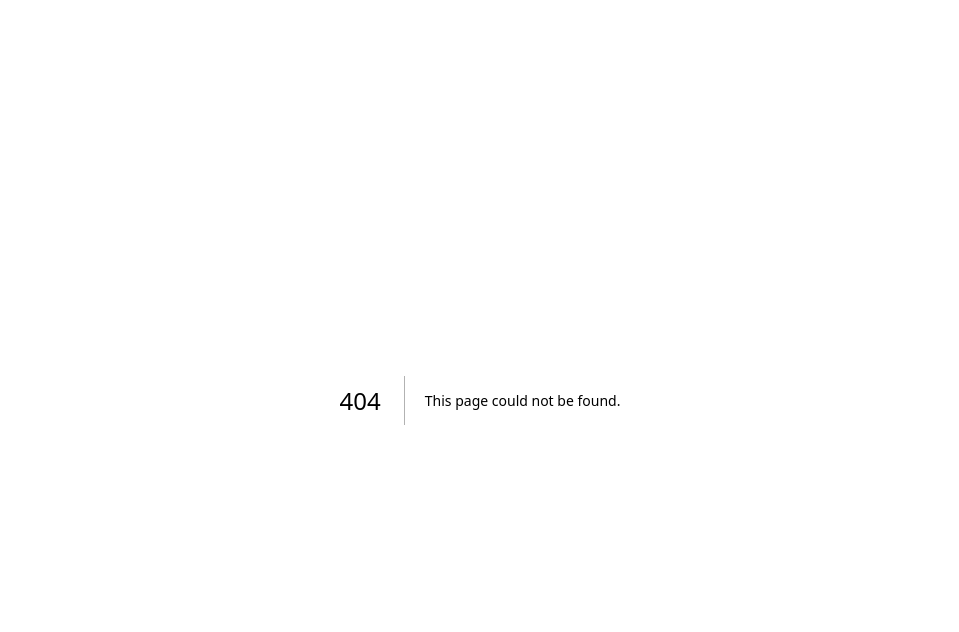
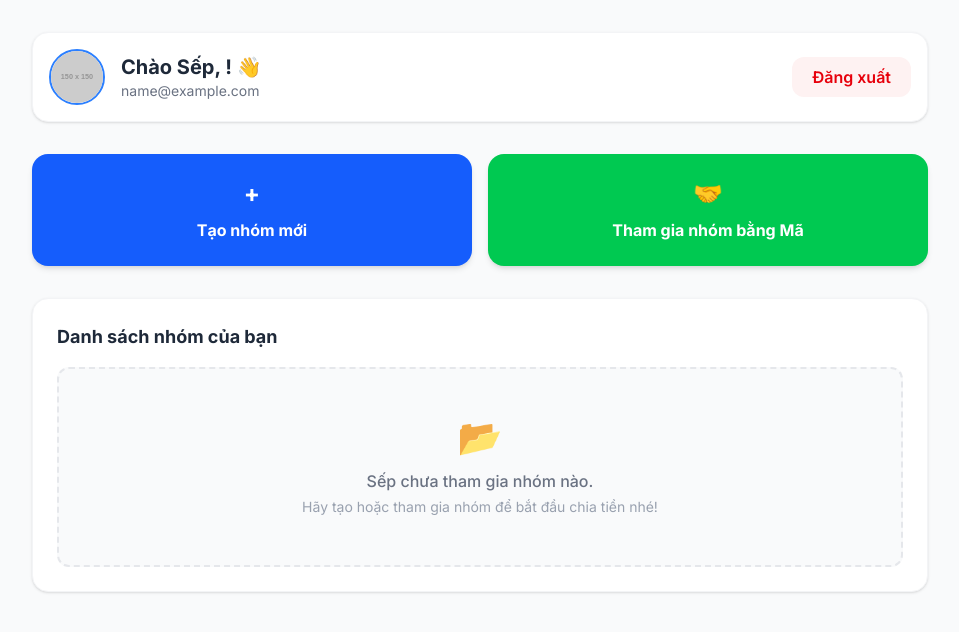
Before and after one commit to tanganhkiet09112005-blip/split-bill-frontend, a Next.js app: page /dashboard in a window 1280 px wide. Before the commit this address had no page. Shown: the top 632 px of the page, without its empty margins (160-1119 px from the left). Built offline with nearby package versions, Linux system fonts and the light colour scheme; sample sign-in values are in the browser's storage.

Commit message:
feat: Tích hợp giao diện Đăng nhập xịn sò và fix logic Google Login

```diff
--- /dev/null
+++ b/src/app/dashboard/page.tsx
@@ -0,0 +1,86 @@
+"use client";
+import { useEffect, useState } from "react";
+import { useRouter } from "next/navigation";
+
+export default function DashboardPage() {
+  const [user, setUser] = useState<any>(null);
+  const router = useRouter();
+
+  // Kiểm tra xem Sếp đã có vé vào cửa (đăng nhập) chưa
+  useEffect(() => {
+    const storedUser = localStorage.getItem("user");
+    if (!storedUser) {
+      router.push("/login"); // Chưa có thì mời về trang Login
+    } else {
+      setUser(JSON.parse(storedUser));
+    }
+  }, [router]);
+
+  // Nếu đang load thì hiện chữ này
+  if (!user) return <div className="flex items-center justify-center min-h-screen text-xl font-bold text-gray-600">Đang tải dữ liệu PAYSHARE...</div>;
+
+  const handleLogout = () => {
+    localStorage.removeItem("token");
+    localStorage.removeItem("user");
+    router.push("/login");
+  };
+
+  return (
+    <div className="min-h-screen bg-gray-50 p-4 md:p-8">
+      <div className="max-w-4xl mx-auto">
+
+        {/* Header: Thông tin Sếp và nút Đăng xuất */}
+        <div className="flex flex-col md:flex-row justify-between items-center bg-white p-4 rounded-2xl shadow-sm mb-8 border border-gray-100">
+          <div className="flex items-center gap-4 mb-4 md:mb-0">
+            <img
+              src={user.avatar || "https://via.placeholder.com/150"}
+              alt="Avatar"
+              className="w-14 h-14 rounded-full border-2 border-blue-500 object-cover"
+            />
+            <div>
+              <h2 className="text-xl font-bold text-gray-800">Chào Sếp, {user.fullName}! 👋</h2>
+              <p className="text-sm text-gray-500">{user.email}</p>
+            </div>
+          </div>
+          <button
+            onClick={handleLogout}
+            className="bg-red-50 hover:bg-red-100 text-red-600 font-semibold px-5 py-2 rounded-xl transition duration-200"
+          >
+            Đăng xuất
+          </button>
+        </div>
+
+        {/* Nút Hành động siêu to khổng lồ */}
+        <div className="grid grid-cols-1 md:grid-cols-2 gap-4 mb-8">
+          <button
+            onClick={() => alert("Chuẩn bị mở Popup Tạo nhóm...")}
+            className="bg-blue-600 hover:bg-blue-700 text-white p-6 rounded-2xl font-bold shadow-md transition transform hover:-translate-y-1"
+          >
+            <span className="text-2xl block mb-2">+</span>
+            Tạo nhóm mới
+          </button>
+          <button
+            onClick={() => alert("Chuẩn bị mở Popup Nhập mã nhóm...")}
+            className="bg-green-500 hover:bg-green-600 text-white p-6 rounded-2xl font-bold shadow-md transition transform hover:-translate-y-1"
+          >
+            <span className="text-2xl block mb-2">🤝</span>
+            Tham gia nhóm bằng Mã
+          </button>
+        </div>
+
+        {/* Khu vực danh sách nhóm */}
+        <div className="bg-white p-6 rounded-2xl shadow-sm border border-gray-100">
+          <h3 className="text-lg font-bold text-gray-800 mb-4">Danh sách nhóm của bạn</h3>
+
+          {/* Tạm thời hiển thị trạng thái trống */}
+          <div className="flex flex-col items-center justify-center py-12 border-2 border-dashed border-gray-200 rounded-xl bg-gray-50">
+            <span className="text-4xl mb-3">📂</span>
+            <p className="text-gray-500 font-medium">Sếp chưa tham gia nhóm nào.</p>
+            <p className="text-gray-400 text-sm mt-1">Hãy tạo hoặc tham gia nhóm để bắt đầu chia tiền nhé!</p>
+          </div>
+        </div>
+
+      </div>
+    </div>
+  );
+}
--- /dev/null
+++ b/src/app/login/LoginForm.tsx
@@ -0,0 +1,52 @@
+"use client";
+import { GoogleLogin } from "@react-oauth/google";
+import { useRouter } from "next/navigation";
+
+export default function LoginPage() {
+  const router = useRouter();
+
+  const handleGoogleLogin = async (credentialResponse: any) => {
+    const googleToken = credentialResponse.credential;
+
+    try {
+      // Bắn token lên Backend Render của Sếp để xác thực
+      const res = await fetch("https://split-bill-backend-5srl.onrender.com/api/auth/google", {
+        method: "POST",
+        headers: {
+          "Content-Type": "application/json",
+        },
+        body: JSON.stringify({ token: googleToken }),
+      });
+
+      const data = await res.json();
+
+      if (res.ok) {
+        // Lưu thông tin Sếp vào máy và chuyển qua Dashboard
+        localStorage.setItem("token", data.token);
+        localStorage.setItem("user", JSON.stringify(data));
+        alert(`Chào mừng ${data.fullName} đến với PAYSHARE!`);
+        router.push("/dashboard"); // Đổi thành link trang chủ của Sếp
+      } else {
+        alert("Lỗi đăng nhập: " + data);
+      }
+    } catch (error) {
+      console.error("Lỗi kết nối Backend:", error);
+    }
+  };
+
+  return (
+    <div className="flex flex-col items-center justify-center min-h-screen bg-gray-100">
+      <div className="p-8 bg-white rounded-lg shadow-md">
+        <h1 className="text-2xl font-bold mb-6 text-center">Đăng nhập PAYSHARE</h1>
+
+        {/* Nút Google thần thánh xuất hiện ở đây */}
+        <GoogleLogin
+          onSuccess={handleGoogleLogin}
+          onError={() => {
+            console.log("Đăng nhập Google thất bại!");
+          }}
+        />
+      </div>
+    </div>
+  );
+}
--- a/src/app/login/page.tsx
+++ b/src/app/login/page.tsx
@@ -1,22 +1,25 @@
 "use client";
 
 import { useState } from "react";
+import { useRouter } from "next/navigation";
 import { Inter } from "next/font/google";
 import { Loader2 } from "lucide-react";
 import toast, { Toaster } from "react-hot-toast";
-import { GoogleLogin } from "@react-oauth/google"; // Dùng Component này để lấy ID Token dễ nhất
+import { GoogleLogin } from "@react-oauth/google";
 
 const sans = Inter({ subsets: ["latin"], weight: ["400", "500", "600", "700", "800"] });
 
 export default function LoginPage() {
+  const router = useRouter();
   const [isLoading, setIsLoading] = useState(false);
   const [email, setEmail] = useState("");
   const [password, setPassword] = useState("");
   const [error, setError] = useState("");
 
+  // Tự động dùng URL của Render
   const API_URL = process.env.NEXT_PUBLIC_API_URL || "https://split-bill-backend-5srl.onrender.com/api";
 
-  // --- 1. XỬ LÝ ĐĂNG NHẬP THÔNG THƯỜNG ---
+  // --- 1. XỬ LÝ ĐĂNG NHẬP BẰNG TÀI KHOẢN THƯỜNG ---
   const handleLogin = async (e: React.FormEvent) => {
     e.preventDefault();
     setIsLoading(true);
@@ -30,12 +33,13 @@ export default function LoginPage() {
       });
 
       if (res.ok) {
-        const userData = await res.json();
+        const data = await res.json();
         if (typeof window !== "undefined") {
-          localStorage.setItem("user_session", JSON.stringify(userData));
+          localStorage.setItem("token", data.token); // Lưu token
+          localStorage.setItem("user", JSON.stringify(data)); // Đổi thành "user" cho khớp với Dashboard
         }
-        toast.success(`Chào mừng ${userData.fullName} trở lại!`);
-        setTimeout(() => { window.location.href = "/"; }, 1000);
+        toast.success(`Chào mừng Sếp ${data.fullName} trở lại!`);
+        setTimeout(() => { router.push("/dashboard"); }, 1000); // Chuyển về Dashboard
       } else {
         setError("Email hoặc mật khẩu không đúng!");
       }
@@ -46,28 +50,36 @@ export default function LoginPage() {
     }
   };
 
-  // --- 2. XỬ LÝ ĐĂNG NHẬP GOOGLE (GỬI ID TOKEN) ---
-  const handleGoogleSuccess = async (credentialResponse: any) => {
+  // --- 2. XỬ LÝ ĐĂNG NHẬP GOOGLE TÍCH HỢP CODE MỚI ---
+  const handleGoogleLogin = async (credentialResponse: any) => {
     setIsLoading(true);
+    const googleToken = credentialResponse.credential;
+    console.log("Token lấy từ Google:", googleToken); // Log ra để dễ debug
+
     try {
       const res = await fetch(`${API_URL}/auth/google`, {
         method: "POST",
         headers: { "Content-Type": "application/json" },
-        body: JSON.stringify({ token: credentialResponse.credential }) // credential chính là ID Token mà Java cần
+        body: JSON.stringify({ token: googleToken }),
       });
 
+      const data = await res.json();
+
       if (res.ok) {
-        const data = await res.json();
+        // Đăng nhập thành công -> Lưu dữ liệu và chuyển hướng
         if (typeof window !== "undefined") {
-          localStorage.setItem("user_session", JSON.stringify(data));
+          localStorage.setItem("token", data.token);
+          localStorage.setItem("user", JSON.stringify(data)); // Lưu đúng tên "user"
         }
-        toast.success("Đăng nhập Google thành công!");
-        setTimeout(() => { window.location.href = "/"; }, 1000);
+        toast.success(`Đăng nhập thành công! Chào mừng Sếp ${data.fullName}`);
+        setTimeout(() => { router.push("/dashboard"); }, 1000);
       } else {
-        toast.error("Lỗi xác thực tại Server Backend!");
+        toast.error("Lỗi từ Backend: " + data);
+        console.error("Chi tiết lỗi:", data);
       }
-    } catch (err) {
-      toast.error("Lỗi kết nối khi đăng nhập Google!");
+    } catch (error) {
+      console.error("Lỗi gọi API:", error);
+      toast.error("Không kết nối được với Server Backend!");
     } finally {
       setIsLoading(false);
     }
@@ -75,6 +87,7 @@ export default function LoginPage() {
 
   return (
     <div className={`min-h-screen bg-slate-50 flex items-center justify-center p-4 ${sans.className}`}>
+      {/* Toast để hiện thông báo đẹp */}
       <Toaster position="top-center" />
       <div className="w-full max-w-4xl bg-white rounded-[2rem] shadow-2xl flex flex-col md:flex-row overflow-hidden min-h-[550px] border border-slate-100">
 
@@ -109,11 +122,14 @@ export default function LoginPage() {
             <div className="h-px bg-slate-200 flex-1"></div>
           </div>
 
-          {/* SỬ DỤNG COMPONENT ĐỂ ĐẢM BẢO LẤY ĐÚNG ID_TOKEN CHO JAVA */}
+          {/* NÚT GOOGLE ĐÃ GẮN LOGIC MỚI */}
           <div className="flex justify-center">
             <GoogleLogin
-              onSuccess={handleGoogleSuccess}
-              onError={() => toast.error("Đăng nhập Google thất bại!")}
+              onSuccess={handleGoogleLogin}
+              onError={() => {
+                console.log("Đăng nhập Google thất bại (User tắt popup hoặc lỗi mạng)");
+                toast.error("Đăng nhập Google bị hủy hoặc thất bại!");
+              }}
               useOneTap
               shape="pill"
               theme="outline"
@@ -121,11 +137,11 @@ export default function LoginPage() {
           </div>
 
           <p className="text-center text-sm font-semibold text-slate-400 mt-8">
-            Chưa có tài khoản? <span onClick={() => window.location.href='/signup'} className="text-indigo-600 hover:underline cursor-pointer">Sign up ngay</span>
+            Chưa có tài khoản? <span onClick={() => router.push('/signup')} className="text-indigo-600 hover:underline cursor-pointer">Sign up ngay</span>
           </p>
         </div>
 
-        {/* CỘT BÊN PHẢI GIỮ NGUYÊN */}
+        {/* CỘT BÊN PHẢI (BANNER) */}
         <div className="hidden md:flex md:w-1/2 bg-indigo-600 flex-col items-center justify-center p-12 text-center relative overflow-hidden">
           <div className="absolute inset-0 opacity-20 bg-[radial-gradient(circle_at_50%_50%,_white_0%,_transparent_70%)]"></div>
           <h2 className="text-4xl lg:text-5xl font-black text-white leading-[1.1] relative z-10">
```
Also changed, not shown: src/components/GoogleAuthProvider.tsx (+3 -4 lines).
